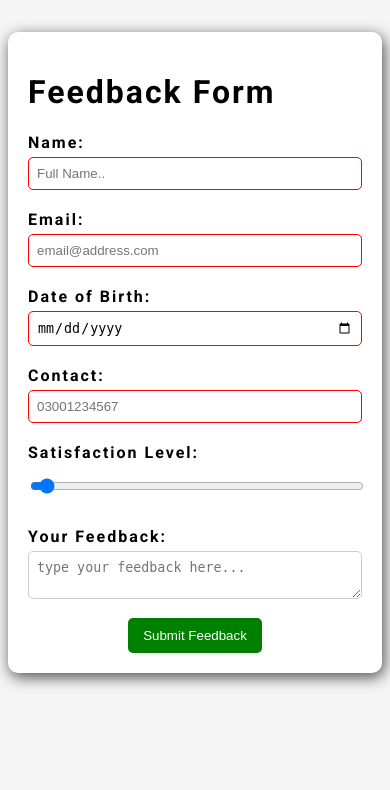
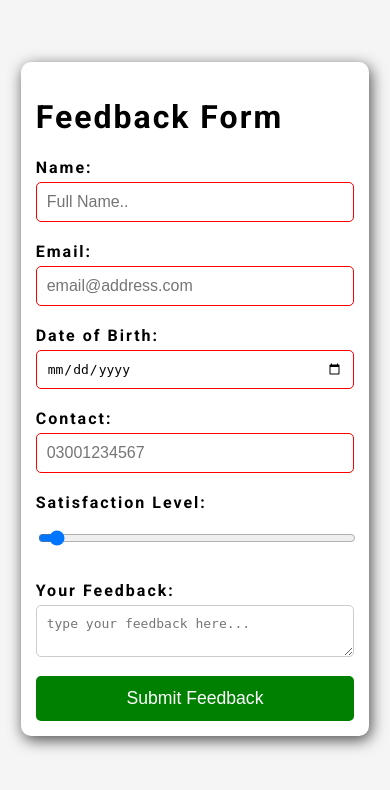
Before and after one commit to umarzamann/umar-exam, a PHP site: page / in a window 390 px wide. Shown: the top 790 px of the page. Run offline with PHP 8.4, Linux system fonts and the light colour scheme.

Commit message:
testing media query for mobile view

```diff
--- a/style.css
+++ b/style.css
@@ -106,3 +106,26 @@ body {
     justify-content: center;
     align-items: center;
   }
+
+  @media (max-width: 600px) {
+    body {
+      padding: 10px;
+    }
+    .container {
+        width: 90%;
+        max-width: 400px;
+        margin: 20px auto;
+        padding: 15px;
+    }
+
+    input, textarea {
+        font-size: 1em;
+        padding: 10px;
+    }
+
+    button {
+        width: 100%;
+        padding: 12px;
+        font-size: 1.1em;
+    }
+}
```
